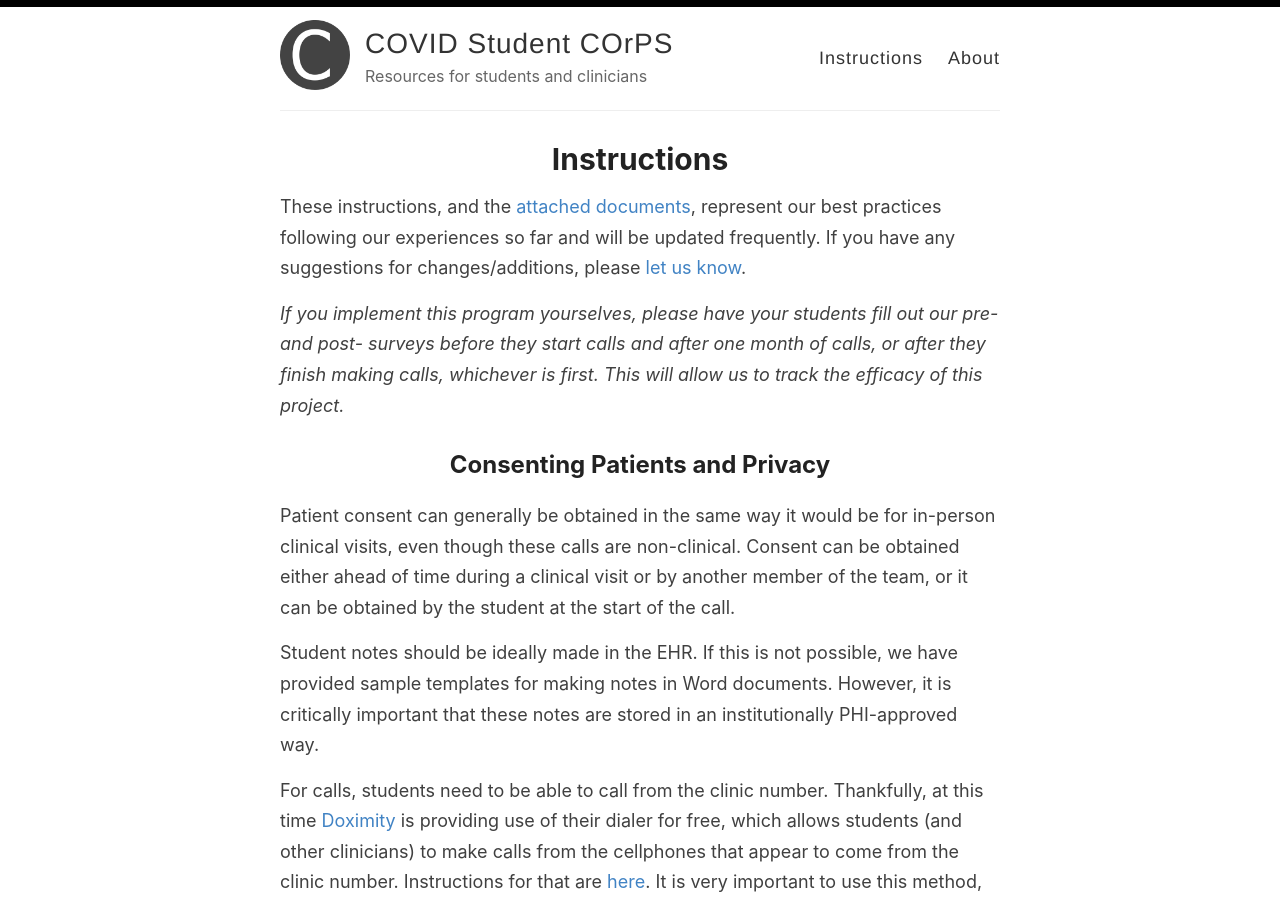
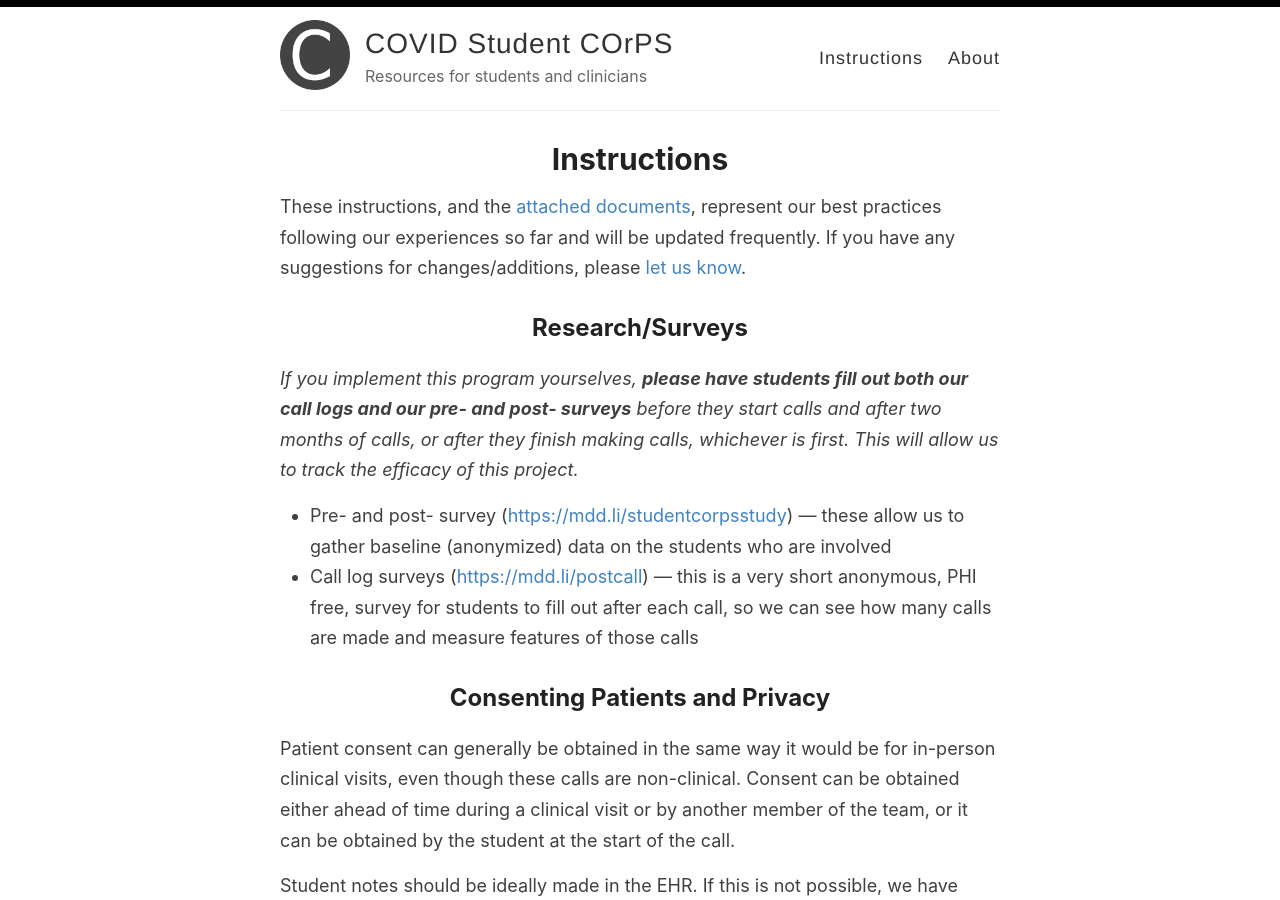
Before and after one commit to MikeDacre/studentcorps, a Jekyll site: the page built from _pages/instructions.md, in a window 1280 px wide and 900 px high. Built offline with Jekyll 4.4.1, drawn with Linux system fonts in a browser that asks for light colours.

Commit message:
Added survey links

```diff
--- a/_pages/instructions.md
+++ b/_pages/instructions.md
@@ -6,7 +6,12 @@ title: Instructions
 
 These instructions, and the [attached documents](#resources), represent our best practices following our experiences so far and will be updated frequently. If you have any suggestions for changes/additions, please [let us know](/about/#contact).
 
-*If you implement this program yourselves, please have your students fill out our pre- and post- surveys before they start calls and after one month of calls, or after they finish making calls, whichever is first. This will allow us to track the efficacy of this project.*
+## Research/Surveys
+
+*If you implement this program yourselves, **please have students fill out both our call logs and our pre- and post- surveys** before they start calls and after two months of calls, or after they finish making calls, whichever is first. This will allow us to track the efficacy of this project.*
+
+- Pre- and post- survey ([https://mdd.li/studentcorpsstudy](https://mdd.li/studentcorpsstudy)) — these allow us to gather baseline (anonymized) data on the students who are involved
+- Call log surveys ([https://mdd.li/postcall](https://mdd.li/postcall)) — this is a very short anonymous, PHI free, survey for students to fill out after each call, so we can see how many calls are made and measure features of those calls
 
 ## Consenting Patients and Privacy
 
```
Also changed, not shown: index.md (+3 -2 lines).
